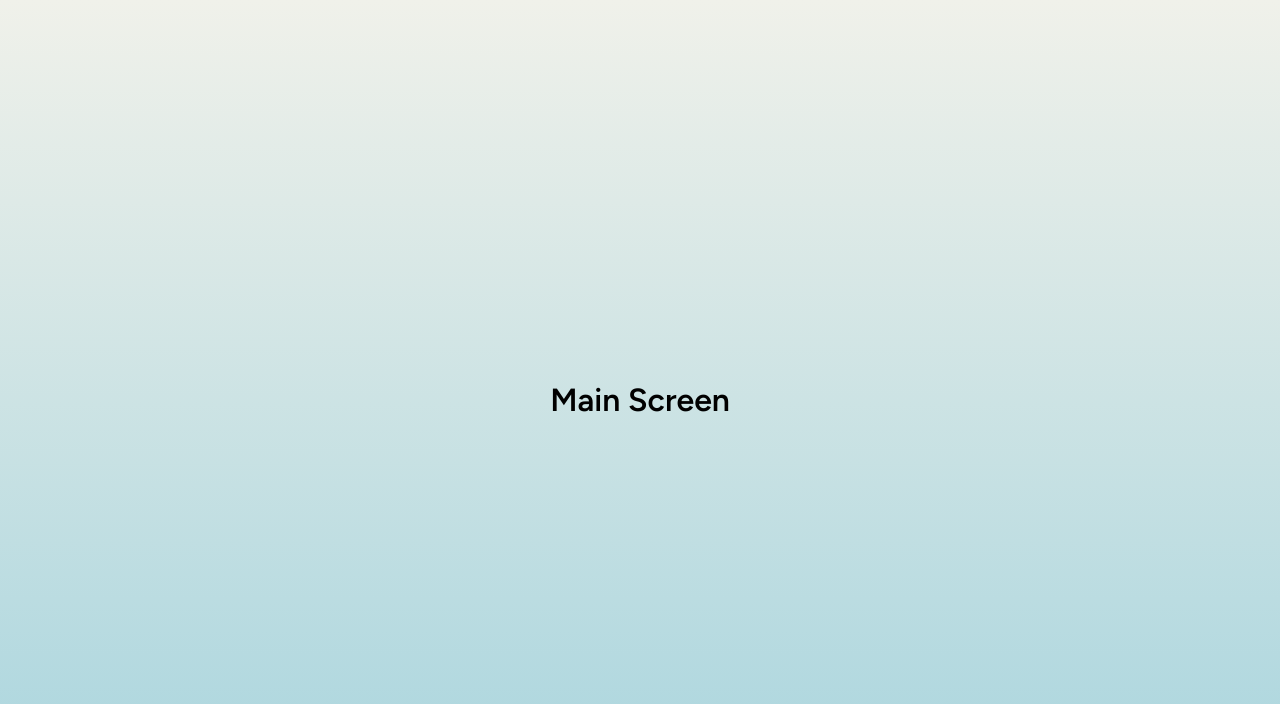
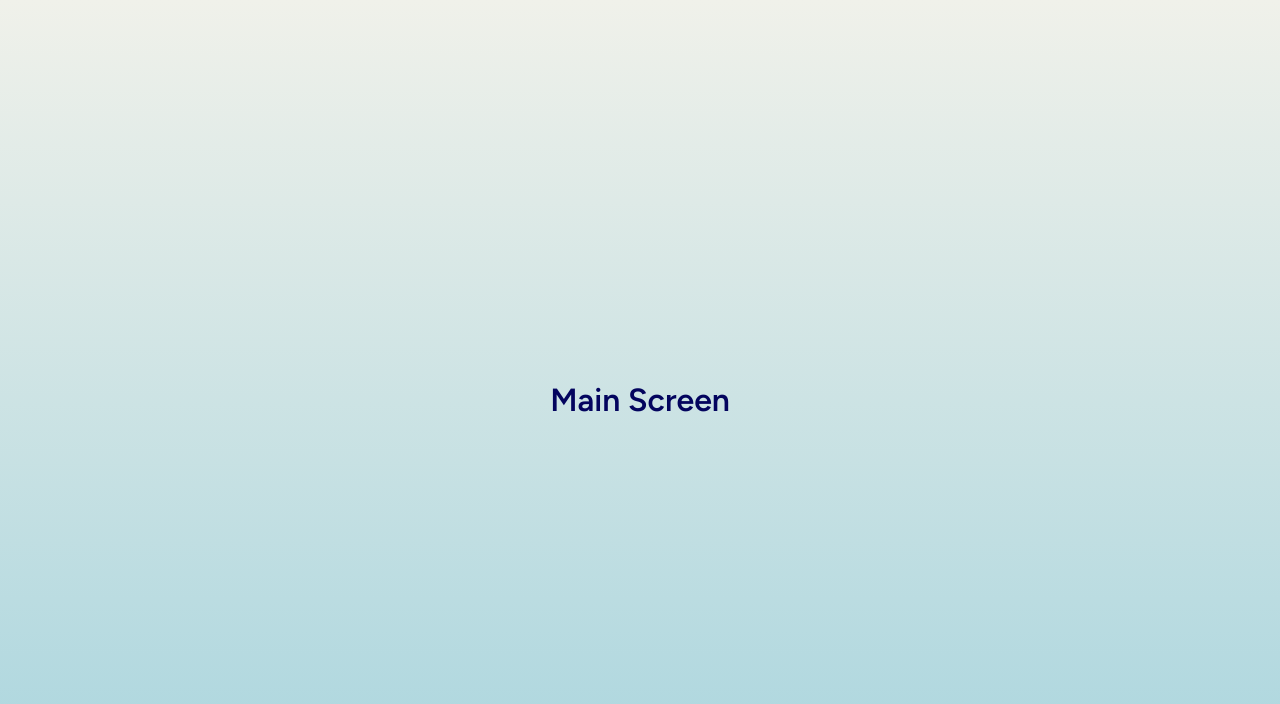
Before and after one commit to mafenandaup/corporate-translator, a React (Vite) app in the folder client-app/corptranslate-app/: page / in a window 1280 px wide. Shown: the top 704 px of the page. Built offline with nearby package versions, Linux system fonts and the light colour scheme.

Commit message:
refacotr: change local styles

```diff
--- a/client-app/corptranslate-app/src/App.css
+++ b/client-app/corptranslate-app/src/App.css
@@ -24,4 +24,5 @@ body {
   justify-content: center;
   align-items: center;
   background: linear-gradient(var(--baby-powder), var(--light-cyan));
+  color: var(--federal-blue);
 }
```
